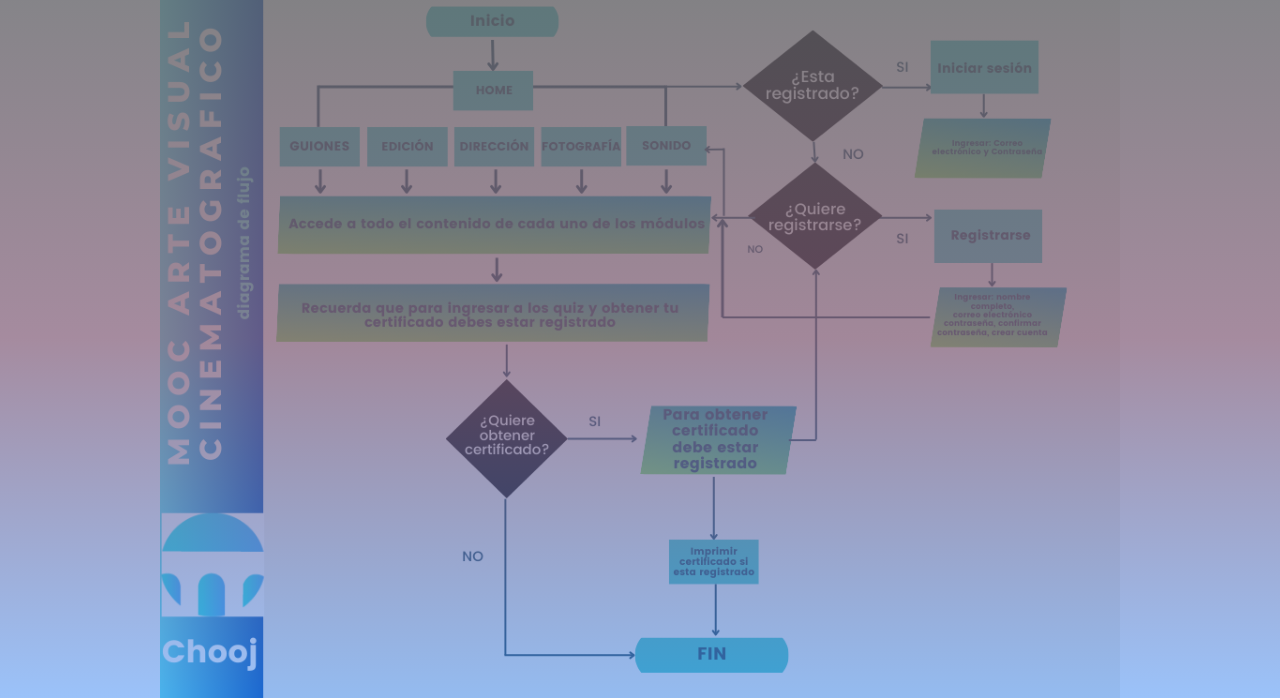
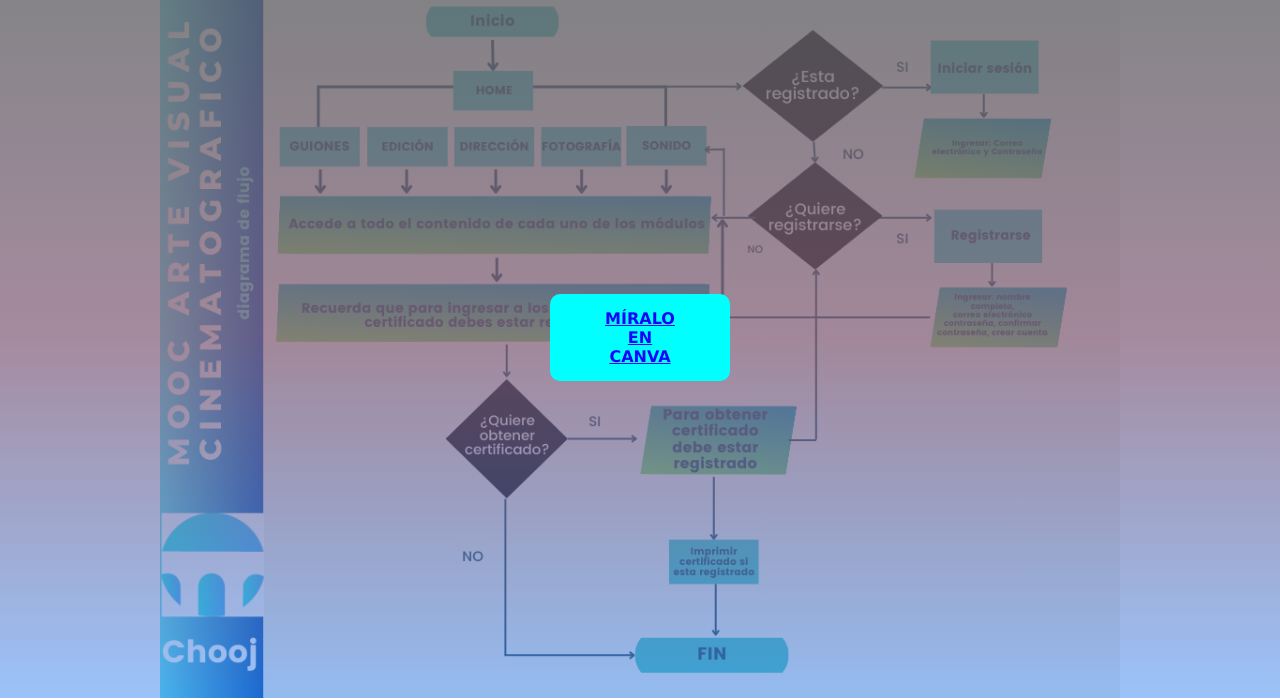
Before and after one commit to halcos16/logica-js-2875290, a plain HTML site: page ENTREGABLE FINAL/INDEX.HTML in a window 1280 px wide. Shown: the part 103-803 px from the top of the page. Drawn offline with Linux system fonts and the light colour scheme.

Commit message:
actualizacion entregable

```diff
--- a/06-DOM/01-practica-01/app.js
+++ b/06-DOM/01-practica-01/app.js
@@ -1,4 +1,4 @@
-/* Ejercicio del boton
+//Ejercicio del boton
 //1.variables
 let miImput = document.getElementById("boton");
 
@@ -9,7 +9,7 @@ function cambiarValue (){
 }
 
 //3. Eventos
-miImput.addEventListener('click', cambiarValue) */
+miImput.addEventListener('click', cambiarValue)
 
 //1.variables
 const cajaColor = document.getElementById('caja');
@@ -68,4 +68,4 @@ let estado = 0;
 function cambiarImagen(){
     pantallaImg.setAttribute('src','imagen2.jpg')
 }
-btnCambiar,addEventListener('click', cambiarImagen)
+btnCambiar.addEventListener('click', cambiarImagen)
--- a/ENTREGABLE FINAL/INDEX.HTML
+++ b/ENTREGABLE FINAL/INDEX.HTML
@@ -21,7 +21,9 @@
         </div>
     </header>
 
-    <section id="diagrama"></section>
+    <section id="diagrama">
+    <a class="enlace" href="https://www.canva.com/design/DAGH8ee8Gfc/EXe7HqIrElGoj9cJjwCLfg/view?utm_content=DAGH8ee8Gfc&utm_campaign=designshare&utm_medium=link&utm_source=editor" target="_blank">MÍRALO EN CANVA</a>
+    </section>
 
     <section id="Nosotros">
         <div class="contenedor">
--- a/ENTREGABLE FINAL/app.css
+++ b/ENTREGABLE FINAL/app.css
@@ -58,6 +58,19 @@ header a:hover {
     color: white;
 }
 
+.enlace {
+    display: block;
+    width: 80px;
+    font-family: Verdana, Geneva, Tahoma, sans-serif;
+    font-weight: 700;
+    background-color: aqua;
+    border-radius: 10px;
+    padding: 15px 50px;
+    margin-top: ;
+    color: rgb(26, 6, 246);
+    justify-content: center;
+    align-items: end;
+}
 
 #nosotros .contenedor {
     text-align: center;
@@ -96,7 +109,6 @@ header a:hover {
     gap: 5px;
     flex-direction: column;
 }
-
 
 .card {
     width: 90%;
```
